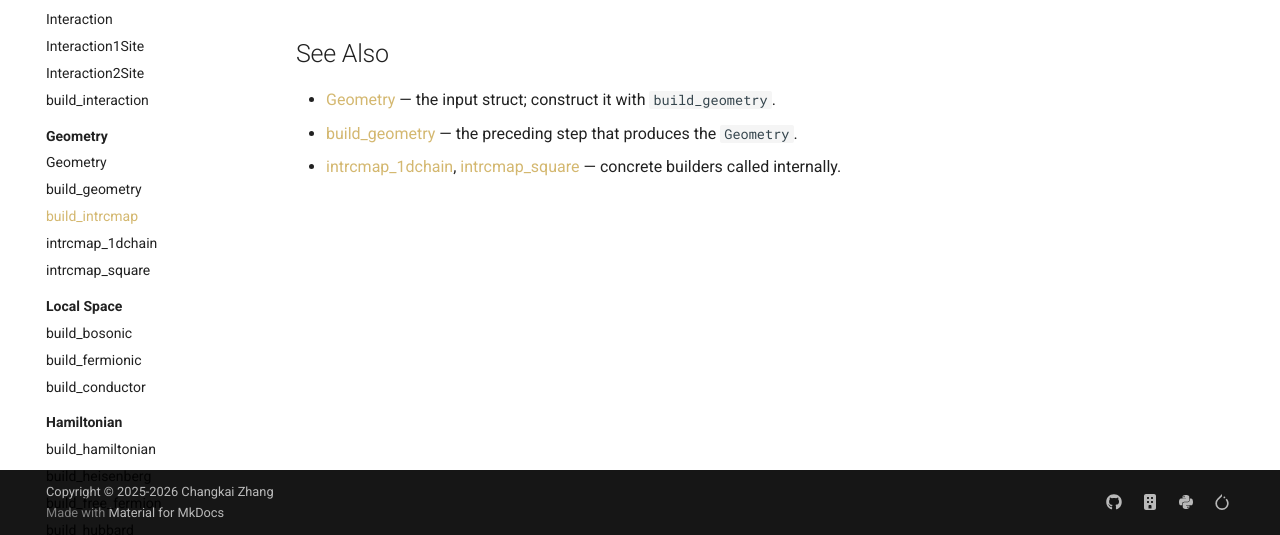
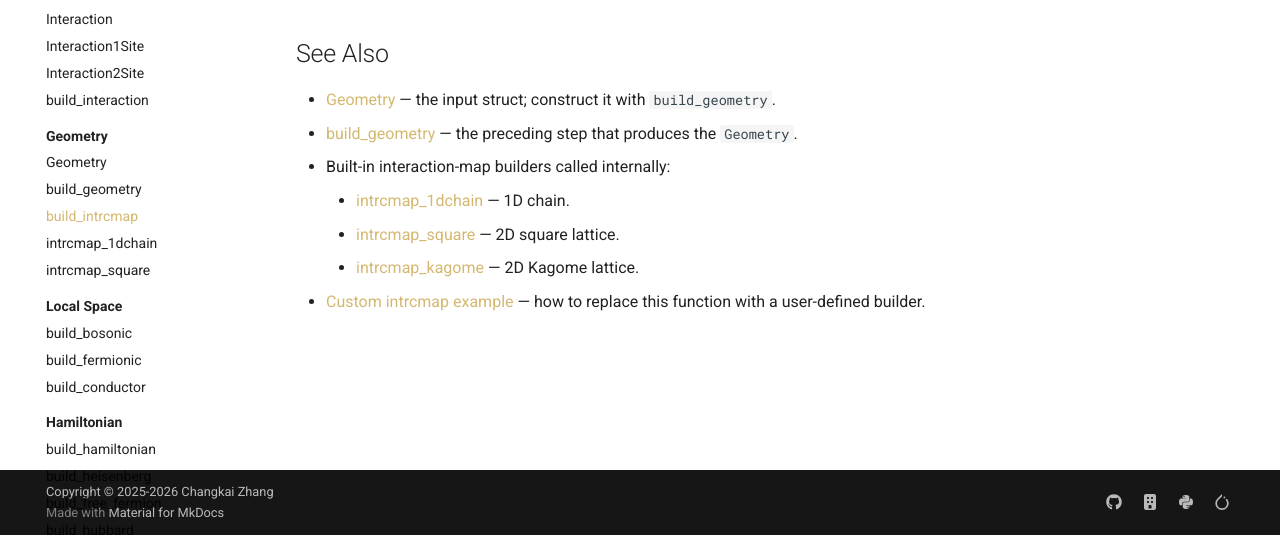
Before and after one commit to Ideogenesis-AI/Alice, an MkDocs documentation site: the page built from docs/api/geometry/build-intrcmap.md, in a window 1280 px wide, cut to the strip 365-900 px from the top of the page. Built offline with MkDocs 1.6.1 and Material for MkDocs 9.7.7, drawn with Linux system fonts in a browser that asks for light colours; comment, search, counter and statistics services are not loaded.

Commit message:
Update documentation for geometry and interaction map builders
Added details for the new `intrcmap_kagome` builder in the geometry documentation. Enhanced the `build-intrcmap` documentation to include all built-in interaction-map builders, providing clearer guidance on their usage. This update improves the overall clarity and completeness of the API documentation for geometry-related functionalities.

```diff
--- a/docs/api/geometry/build-intrcmap.md
+++ b/docs/api/geometry/build-intrcmap.md
@@ -10,4 +10,8 @@ Generate a bare interaction map from a `Geometry` instance.
 
 - [Geometry](geometry.md) — the input struct; construct it with `build_geometry`.
 - [build_geometry](build-geometry.md) — the preceding step that produces the `Geometry`.
-- [intrcmap_1dchain](intrcmap-1dchain.md), [intrcmap_square](intrcmap-square.md) — concrete builders called internally.
+- Built-in interaction-map builders called internally:
+    - [intrcmap_1dchain](intrcmap-1dchain.md) — 1D chain.
+    - [intrcmap_square](intrcmap-square.md) — 2D square lattice.
+    - [intrcmap_kagome](intrcmap-kagome.md) — 2D Kagome lattice.
+- [Custom intrcmap example](../../examples/extensions/custom-intrcmap.md) — how to replace this function with a user-defined builder.
```
Also changed, not shown: docs/api/geometry/build-geometry.md (+5 -0 lines).
